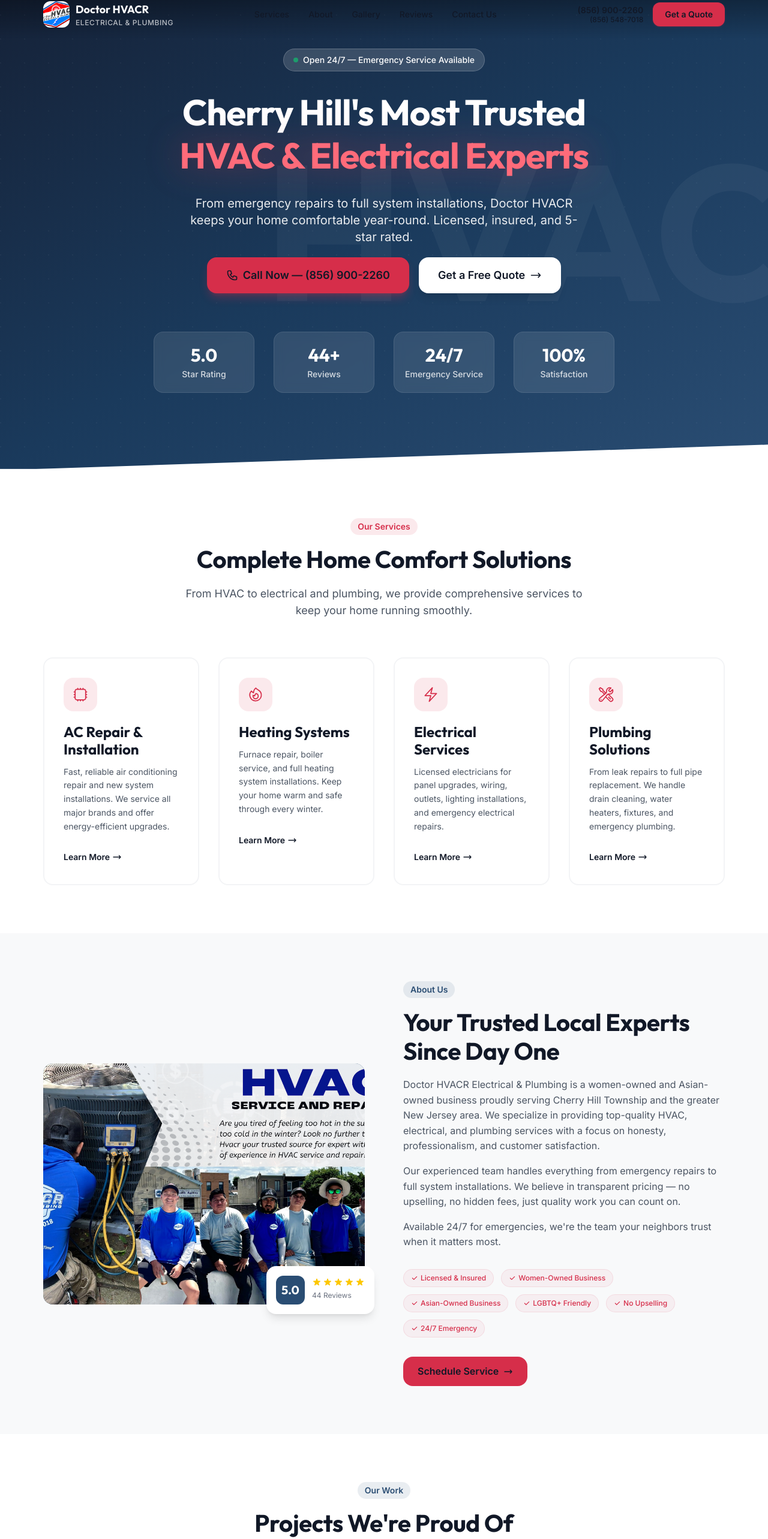
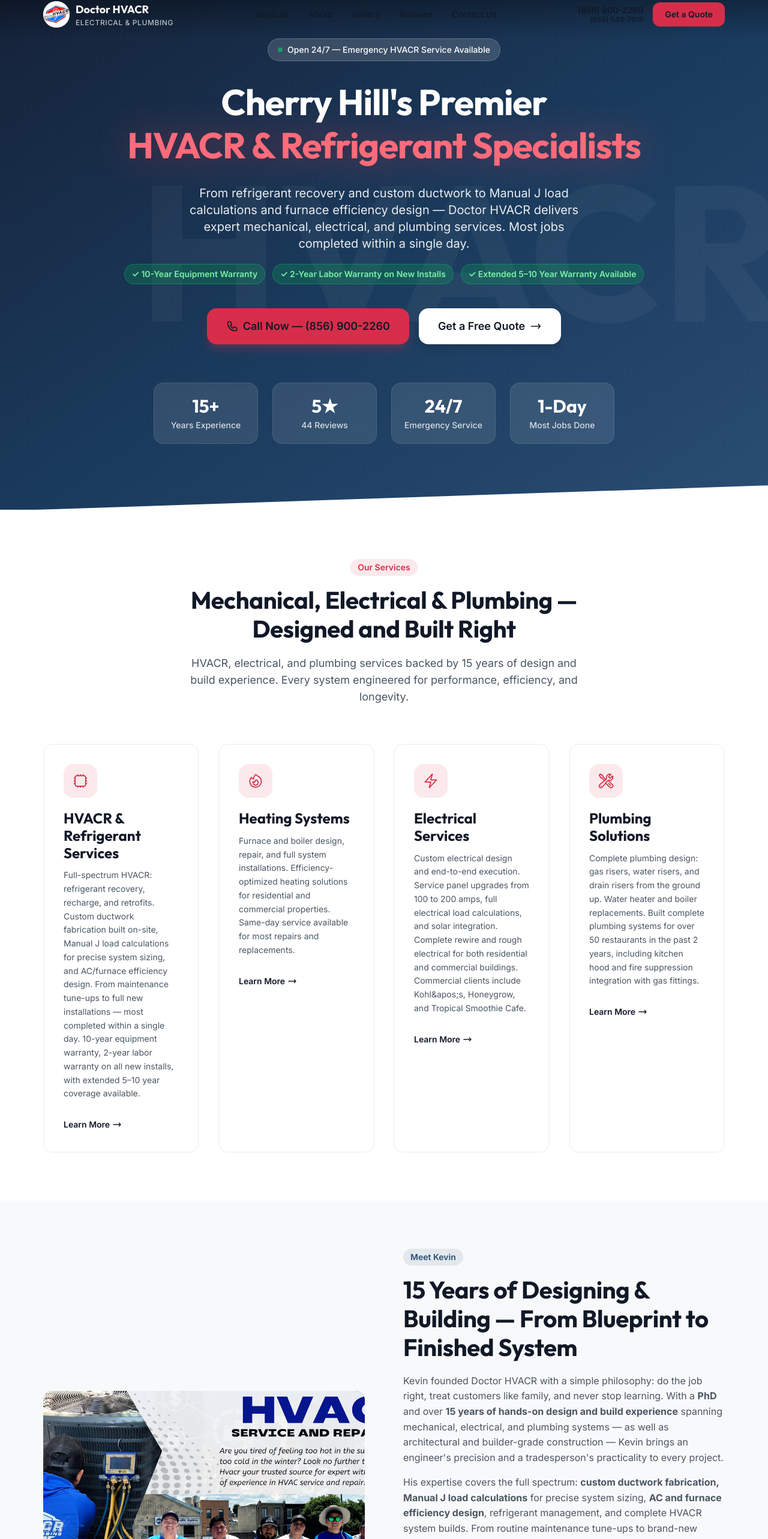
Before and after one commit to JustinianThe3rd/web-repo2, a Next.js app: page / in a window 1280 px wide. Shown: the part 16-2582 px from the top of the page at 60% size. Built offline with nearby package versions, Linux system fonts and the light colour scheme.

Commit message:
more info

```diff
--- a/app/components/About.tsx
+++ b/app/components/About.tsx
@@ -10,7 +10,7 @@
             <div className="relative rounded-2xl overflow-hidden aspect-[4/3] bg-brand-blue">
               <Image
                 src="/images/Our team.webp"
-                alt="Doctor HVACR team of certified HVAC technicians and electricians"
+                alt="Doctor HVACR team of certified HVACR technicians and electricians"
                 fill
                 priority
                 sizes="(max-width: 1024px) 100vw, 50vw"
@@ -18,20 +18,14 @@
               />
             </div>
 
-            {/* Rating Badge Overlay */}
+            {/* Credential Badge Overlay */}
             <div className="absolute -bottom-4 -right-2 lg:-right-4 bg-white rounded-xl shadow-lg p-3 sm:p-4 flex items-center gap-3 z-10">
-              <div className="flex items-center justify-center w-11 h-11 sm:w-12 sm:h-12 rounded-lg bg-accent text-white font-display font-bold text-lg sm:text-xl">
-                5.0
+              <div className="flex items-center justify-center w-11 h-11 sm:w-12 sm:h-12 rounded-lg bg-accent text-white font-display font-bold text-base sm:text-lg">
+                PhD
               </div>
               <div>
-                <div className="flex items-center gap-0.5">
-                  {[...Array(5)].map((_, i) => (
-                    <svg key={i} className="w-3.5 h-3.5 sm:w-4 sm:h-4 text-yellow-400" fill="currentColor" viewBox="0 0 20 20">
-                      <path d="M9.049 2.927c.3-.921 1.603-.921 1.902 0l1.07 3.292a1 1 0 00.95.69h3.462c.969 0 1.371 1.24.588 1.81l-2.8 2.034a1 1 0 00-.364 1.118l1.07 3.292c.3.921-.755 1.688-1.54 1.118l-2.8-2.034a1 1 0 00-1.175 0l-2.8 2.034c-.784.57-1.838-.197-1.539-1.118l1.07-3.292a1 1 0 00-.364-1.118L2.98 8.72c-.783-.57-.38-1.81.588-1.81h3.461a1 1 0 00.951-.69l1.07-3.292z" />
-                    </svg>
-                  ))}
-                </div>
-                <span className="text-xs text-gray-500">44 Reviews</span>
+                <p className="font-display font-bold text-sm text-gray-900">Kevin</p>
+                <span className="text-xs text-gray-500">Founder & Lead Engineer</span>
               </div>
             </div>
           </div>
@@ -39,32 +33,32 @@
           {/* Content Column */}
           <div className="reveal reveal-delay-2">
             <span className="inline-block px-3 py-1 rounded-full bg-accent/10 text-accent text-sm font-semibold mb-4">
-              About Us
+              Meet Kevin
             </span>
             <h2 className="text-gray-900 mb-6">
-              Your Trusted Local Experts Since Day One
+              15 Years of Designing & Building — From Blueprint to Finished System
             </h2>
             <div className="space-y-4 text-gray-600">
               <p>
-                Doctor HVACR Electrical & Plumbing is a women-owned and Asian-owned business proudly serving Cherry Hill Township and the greater New Jersey area. We specialize in providing top-quality HVAC, electrical, and plumbing services with a focus on honesty, professionalism, and customer satisfaction.
+                Kevin founded Doctor HVACR with a simple philosophy: do the job right, treat customers like family, and never stop learning. With a <strong>PhD</strong> and over <strong>15 years of hands-on design and build experience</strong> spanning mechanical, electrical, and plumbing systems — as well as architectural and builder-grade construction — Kevin brings an engineer&apos;s precision and a tradesperson&apos;s practicality to every project.
               </p>
               <p>
-                Our experienced team handles everything from emergency repairs to full system installations. We believe in transparent pricing — no upselling, no hidden fees, just quality work you can count on.
+                His expertise covers the full spectrum: <strong>custom ductwork fabrication, Manual J load calculations</strong> for precise system sizing, <strong>AC and furnace efficiency design</strong>, refrigerant management, and complete HVACR system builds. From routine maintenance tune-ups to brand-new installations, most services are completed within a single day — because he knows your time matters.
               </p>
               <p>
-                Available 24/7 for emergencies, we&apos;re the team your neighbors trust when it matters most.
+                Whether it&apos;s a residential retrofit requiring architectural integration or a commercial build demanding MEP coordination, Kevin&apos;s cross-disciplinary background ensures every system is designed correctly from the start — no guesswork, no callbacks, just performance.
               </p>
             </div>
 
-            {/* Trust badges */}
+            {/* Expertise badges */}
             <div className="mt-8 flex flex-wrap gap-2 sm:gap-3">
               {[
-                "Licensed & Insured",
-                "Women-Owned Business",
-                "Asian-Owned Business",
-                "LGBTQ+ Friendly",
-                "No Upselling",
-                "24/7 Emergency",
+                "PhD — Mechanical Engineering",
+                "15+ Years Design & Build",
+                "HVACR & Refrigerant Specialist",
+                "MEP Systems Integration",
+                "Architectural Coordination",
+                "Same-Day Service",
               ].map((badge) => (
                 <span
                   key={badge}
@@ -82,7 +76,7 @@
               href="/#contact"
               className="inline-flex items-center gap-2 mt-8 px-6 py-3 rounded-xl bg-brand-red text-white font-semibold hover:bg-brand-red-dark transition-colors"
             >
-              Schedule Service
+              Talk to Kevin
               <svg className="w-4 h-4" fill="none" viewBox="0 0 24 24" stroke="currentColor" strokeWidth={2}>
                 <path strokeLinecap="round" strokeLinejoin="round" d="M17 8l4 4m0 0l-4 4m4-4H3" />
               </svg>
--- a/app/components/Footer.tsx
+++ b/app/components/Footer.tsx
@@ -27,7 +27,7 @@
             <Link href="/" className="flex items-center gap-3 mb-4">
               <div className="relative w-10 h-10 rounded-lg overflow-hidden flex-shrink-0">
                 <Image
-                  src="/images/Logo of company.png"
+                  src="/icon.png"
                   alt="Doctor HVACR Logo"
                   fill
                   sizes="40px"
--- a/app/components/Gallery.tsx
+++ b/app/components/Gallery.tsx
@@ -2,46 +2,46 @@
 
 const GALLERY_ITEMS = [
   {
-    title: "Commercial HVAC Installation",
-    category: "HVAC",
+    title: "Commercial HVACR Installation",
+    category: "HVACR",
     image: "/images/Commercial HVAC install.webp",
-    alt: "Commercial HVAC system installation at a business site in Cherry Hill, NJ",
+    alt: "Commercial HVACR system installation at a business site in Cherry Hill, NJ",
   },
   {
     title: "Commercial Equipment Setup",
-    category: "HVAC",
+    category: "HVACR",
     image: "/images/Equipment on comercial sites.webp",
-    alt: "Large commercial HVAC equipment installed at an industrial site",
+    alt: "Large commercial HVACR equipment installed at an industrial site",
   },
   {
     title: "Heating System Installation",
     category: "Heating",
     image: "/images/Heating install.webp",
-    alt: "Professional heating system and furnace installation in a New Jersey home",
+    alt: "Professional heating system and furnace efficiency installation in a New Jersey home",
   },
   {
-    title: "Residential HVAC Installation",
-    category: "HVAC",
+    title: "HVACR System — Complete Install",
+    category: "HVACR",
     image: "/images/HVAC install.webp",
-    alt: "Complete residential HVAC system installation with indoor and outdoor units",
+    alt: "Complete HVACR system installation with indoor and outdoor units, custom ductwork",
   },
   {
-    title: "Diagnostics & Troubleshooting",
+    title: "Diagnostics & Refrigerant Service",
     category: "Service",
     image: "/images/Identification of problems.webp",
-    alt: "HVAC technician inspecting and identifying system problems with diagnostic tools",
+    alt: "HVACR technician performing diagnostics, refrigerant checks, and system troubleshooting",
   },
   {
     title: "Outdoor Unit Installation",
-    category: "HVAC",
+    category: "HVACR",
     image: "/images/Outdoor install 2.webp",
-    alt: "Outdoor condenser unit installation for a residential air conditioning system",
+    alt: "Outdoor condenser unit installation for a residential air conditioning and refrigerant system",
   },
   {
     title: "Outdoor AC Unit Setup",
-    category: "HVAC",
+    category: "HVACR",
     image: "/images/Outdoor unit install.webp",
-    alt: "Freshly installed outdoor air conditioning unit at a home in Cherry Hill",
+    alt: "Freshly installed outdoor HVACR unit at a home in Cherry Hill, refrigerant-charged and tested",
   },
 ];
 
@@ -91,9 +91,9 @@
           <span className="inline-block px-3 py-1 rounded-full bg-brand-blue/10 text-brand-blue text-sm font-semibold mb-4">
             Our Work
           </span>
-          <h2 className="text-gray-900 mb-4">Projects We&apos;re Proud Of</h2>
+          <h2 className="text-gray-900 mb-4">HVACR & MEP Projects — Same-Day Turnaround</h2>
           <p className="text-gray-600 text-lg">
-            Browse a selection of recent HVAC, electrical, and plumbing projects we&apos;ve completed for homeowners across Cherry Hill.
+            Browse recent HVACR, refrigerant, electrical, and plumbing projects across Cherry Hill and South Jersey. From custom ductwork to full commercial system design — completed rapidly, built to last.
           </p>
         </div>
       </div>
--- a/app/components/Hero.tsx
+++ b/app/components/Hero.tsx
@@ -18,7 +18,7 @@
 
       {/* Large decorative text */}
       <div className="absolute -right-8 top-1/2 -translate-y-1/2 font-display font-bold text-[20rem] leading-none text-white/[0.04] select-none pointer-events-none hidden xl:block">
-        HVAC
+        HVACR
       </div>
 
       {/* Main content — vertically centered */}
@@ -26,19 +26,34 @@
         {/* Badge */}
         <div className="hero-fade-up inline-flex items-center gap-2 px-4 py-2 rounded-full bg-white/15 backdrop-blur-sm border border-white/20 text-white text-sm font-medium mb-8">
           <span className="w-2 h-2 rounded-full bg-green-400 animate-pulse" />
-          Open 24/7 — Emergency Service Available
+          Open 24/7 — Emergency HVACR Service Available
         </div>
 
         {/* Heading */}
         <h1 className="hero-fade-up reveal-delay-1 text-white max-w-4xl mx-auto mb-6">
-          Cherry Hill&apos;s Most Trusted
-          <span className="block text-white drop-shadow-[0_0_30px_rgba(255,60,80,0.4)]" style={{ color: "#ff6b7a" }}>HVAC & Electrical Experts</span>
+          Cherry Hill&apos;s Premier
+          <span className="block text-white drop-shadow-[0_0_30px_rgba(255,60,80,0.4)]" style={{ color: "#ff6b7a" }}>
+            HVACR & Refrigerant Specialists
+          </span>
         </h1>
 
         {/* Subheading */}
-        <p className="hero-fade-up reveal-delay-2 text-lg lg:text-xl text-white/90 max-w-2xl mx-auto mb-10">
-          From emergency repairs to full system installations, Doctor HVACR keeps your home comfortable year-round. Licensed, insured, and 5-star rated.
+        <p className="hero-fade-up reveal-delay-2 text-lg lg:text-xl text-white/90 max-w-2xl mx-auto mb-6">
+          From refrigerant recovery and custom ductwork to Manual J load calculations and furnace efficiency design — Doctor HVACR delivers expert mechanical, electrical, and plumbing services. Most jobs completed within a single day.
         </p>
+
+        {/* Warranty Strip */}
+        <div className="hero-fade-up reveal-delay-2 flex flex-wrap items-center justify-center gap-3 mb-10">
+          <span className="inline-flex items-center gap-1.5 px-3 py-1.5 rounded-full bg-green-500/20 border border-green-400/30 text-green-300 text-xs sm:text-sm font-semibold">
+            ✓ 10-Year Equipment Warranty
+          </span>
+          <span className="inline-flex items-center gap-1.5 px-3 py-1.5 rounded-full bg-green-500/20 border border-green-400/30 text-green-300 text-xs sm:text-sm font-semibold">
+            ✓ 2-Year Labor Warranty on New Installs
+          </span>
+          <span className="inline-flex items-center gap-1.5 px-3 py-1.5 rounded-full bg-green-500/20 border border-green-400/30 text-green-300 text-xs sm:text-sm font-semibold">
+            ✓ Extended 5–10 Year Warranty Available
+          </span>
+        </div>
 
         {/* CTAs */}
         <div className="hero-fade-up reveal-delay-3 flex flex-col sm:flex-row items-center justify-center gap-4">
@@ -63,12 +78,12 @@
         </div>
 
         {/* Stats Row */}
-        <div className="hero-fade-up reveal-delay-4 mt-16 grid grid-cols-2 md:grid-cols-4 gap-6 lg:gap-8 max-w-3xl w-full mx-auto">
+        <div className="hero-fade-up reveal-delay-4 mt-16 grid grid-cols-2 md:grid-cols-4 gap-4 lg:gap-6 max-w-3xl w-full mx-auto">
           {[
-            { value: "5.0", label: "Star Rating" },
-            { value: "44+", label: "Reviews" },
+            { value: "15+", label: "Years Experience" },
+            { value: "5★", label: "44 Reviews" },
             { value: "24/7", label: "Emergency Service" },
-            { value: "100%", label: "Satisfaction" },
+            { value: "1-Day", label: "Most Jobs Done" },
           ].map((stat) => (
             <div key={stat.label} className="text-center rounded-xl bg-white/10 backdrop-blur-sm border border-white/10 px-4 py-5">
               <div className="font-display font-bold text-2xl lg:text-3xl text-white">{stat.value}</div>
@@ -78,7 +93,7 @@
         </div>
       </div>
 
-      {/* Bottom divider — clean diagonal, no wave overlap */}
+      {/* Bottom divider */}
       <div className="absolute bottom-0 left-0 right-0 pointer-events-none">
         <svg viewBox="0 0 1440 60" preserveAspectRatio="none" className="w-full h-12 lg:h-16 block">
           <polygon points="0,60 1440,60 1440,20" fill="white" />
--- a/app/components/Navbar.tsx
+++ b/app/components/Navbar.tsx
@@ -47,7 +47,7 @@
         >
           <div className="relative w-10 h-10 lg:w-11 lg:h-11 rounded-lg overflow-hidden flex-shrink-0">
             <Image
-              src="/images/Logo of company.png"
+              src="/icon.png"
               alt="Doctor HVACR Logo"
               fill
               sizes="(max-width: 768px) 40px, 44px"
--- a/app/components/Reviews.tsx
+++ b/app/components/Reviews.tsx
@@ -1,4 +1,14 @@
 const REVIEWS = [
+  {
+    name: "Sarah M.",
+    rating: 5,
+    text: "Kevin is incredibly knowledgeable — he explained exactly what was wrong with my AC and walked me through every option. No pressure, no upselling, just honest advice. He genuinely cared about what was best for my family, not his wallet.",
+  },
+  {
+    name: "David R.",
+    rating: 5,
+    text: "The most personable and relatable contractor I've ever worked with. Kevin treated our home like his own — neat and clean, no trash left behind, and he even noticed a small issue with our ductwork that another company missed. Attention to detail is an understatement.",
+  },
   {
     name: "nams - Local Guide",
     rating: 5,
@@ -15,19 +25,14 @@
     text: "Kevin and his team just finished a project in Voorhees for a sale of mine. Great price and most of all, his professionalism and expertise, and SERVICE makes this your to go company!",
   },
   {
-    name: "Customer Review",
+    name: "Michelle T.",
     rating: 5,
-    text: "Good people and great service, you can trust them. Couldn't be happier! 🩵",
+    text: "What impressed me most was that Kevin never once tried to upsell me. He diagnosed the real problem quickly, fixed it same day, and left the work area spotless. He cares about his customers — you can feel it.",
   },
   {
-    name: "Customer Review",
+    name: "James K.",
     rating: 5,
-    text: "The service quality and attention to detail were far beyond my expectations.",
-  },
-  {
-    name: "Customer Review",
-    rating: 5,
-    text: "Their prices are fair and the work is excellent.",
+    text: "Knowledgeable doesn't even begin to describe Kevin. He caught a refrigerant issue that two other companies missed, and his custom ductwork design cut our energy bill noticeably. Paying attention to the small details makes all the difference.",
   },
 ];
 
@@ -75,11 +80,11 @@
         {/* Header */}
         <div className="text-center max-w-2xl mx-auto mb-12 reveal">
           <span className="inline-block px-3 py-1 rounded-full bg-yellow-500/10 text-yellow-600 text-sm font-semibold mb-4">
-            ⭐ 5.0 Rating
+            ⭐ 5.0 Rating — 44 Reviews
           </span>
           <h2 className="text-gray-900 mb-4">What Our Customers Say</h2>
           <p className="text-gray-600 text-lg">
-            Don&apos;t just take our word for it — hear from homeowners and businesses we&apos;ve helped across New Jersey.
+            Knowledgeable, personable, and relatable — Kevin and his team deliver quality work with no mess and no upselling. Here&apos;s what homeowners and businesses across New Jersey have to say.
           </p>
         </div>
       </div>
@@ -92,7 +97,7 @@
 
           <div
             className="marquee-track"
-            style={{ "--marquee-duration": "45s" } as React.CSSProperties}
+            style={{ "--marquee-duration": "50s" } as React.CSSProperties}
           >
             <div className="marquee-content gap-6 px-3">
               {doubled.map((review, i) => (
--- a/app/components/Services.tsx
+++ b/app/components/Services.tsx
@@ -5,8 +5,8 @@
         <path strokeLinecap="round" strokeLinejoin="round" d="M8.25 3v1.5M4.5 8.25H3m18 0h-1.5M4.5 12H3m18 0h-1.5m-15 3.75H3m18 0h-1.5M8.25 19.5V21M12 3v1.5m0 15V21m3.75-18v1.5m0 15V21m-9-1.5h10.5a2.25 2.25 0 002.25-2.25V6.75a2.25 2.25 0 00-2.25-2.25H6.75A2.25 2.25 0 004.5 6.75v10.5a2.25 2.25 0 002.25 2.25z" />
       </svg>
     ),
-    title: "AC Repair & Installation",
-    description: "Fast, reliable air conditioning repair and new system installations. We service all major brands and offer energy-efficient upgrades.",
+    title: "HVACR & Refrigerant Services",
+    description: "Full-spectrum HVACR: refrigerant recovery, recharge, and retrofits. Custom ductwork fabrication built on-site, Manual J load calculations for precise system sizing, and AC/furnace efficiency design. From maintenance tune-ups to full new installations — most completed within a single day. 10-year equipment warranty, 2-year labor warranty on all new installs, with extended 5–10 year coverage available.",
     href: "/services/ac-repair",
   },
   {
@@ -17,7 +17,7 @@
       </svg>
     ),
     title: "Heating Systems",
-    description: "Furnace repair, boiler service, and full heating system installations. Keep your home warm and safe through every winter.",
+    description: "Furnace and boiler design, repair, and full system installations. Efficiency-optimized heating solutions for residential and commercial properties. Same-day service available for most repairs and replacements.",
     href: "/services/heating",
   },
   {
@@ -27,7 +27,7 @@
       </svg>
     ),
     title: "Electrical Services",
-    description: "Licensed electricians for panel upgrades, wiring, outlets, lighting installations, and emergency electrical repairs.",
+    description: "Custom electrical design and end-to-end execution. Service panel upgrades from 100 to 200 amps, full electrical load calculations, and solar integration. Complete rewire and rough electrical for both residential and commercial buildings. Commercial clients include Kohl&apos;s, Honeygrow, and Tropical Smoothie Cafe.",
     href: "/services/electrical",
   },
   {
@@ -37,7 +37,7 @@
       </svg>
     ),
     title: "Plumbing Solutions",
-    description: "From leak repairs to full pipe replacement. We handle drain cleaning, water heaters, fixtures, and emergency plumbing.",
+    description: "Complete plumbing design: gas risers, water risers, and drain risers from the ground up. Water heater and boiler replacements. Built complete plumbing systems for over 50 restaurants in the past 2 years, including kitchen hood and fire suppression integration with gas fittings.",
     href: "/services/plumbing",
   },
 ];
@@ -52,10 +52,10 @@
             Our Services
           </span>
           <h2 className="text-gray-900 mb-4">
-            Complete Home Comfort Solutions
+            Mechanical, Electrical & Plumbing — Designed and Built Right
           </h2>
           <p className="text-gray-600 text-lg">
-            From HVAC to electrical and plumbing, we provide comprehensive services to keep your home running smoothly.
+            HVACR, electrical, and plumbing services backed by 15 years of design and build experience. Every system engineered for performance, efficiency, and longevity.
           </p>
         </div>
 
--- a/app/layout.tsx
+++ b/app/layout.tsx
@@ -17,6 +17,9 @@
 
 export const metadata: Metadata = {
   title: "Doctor HVACR | Electrical, HVAC & Plumbing Services in Cherry Hill, NJ",
+  icons: {
+    icon: "/icon.png",
+  },
   description:
     "Doctor HVACR Electrical & Plumbing — Cherry Hill's trusted HVAC contractor. 5-star rated, 24/7 emergency service. HVAC repair, electrical, and plumbing for homes and businesses.",
   keywords: [
```
Also changed, not shown: public/icon.png (added).
